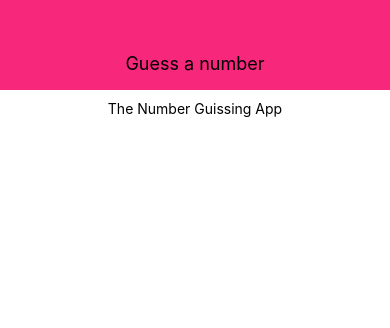
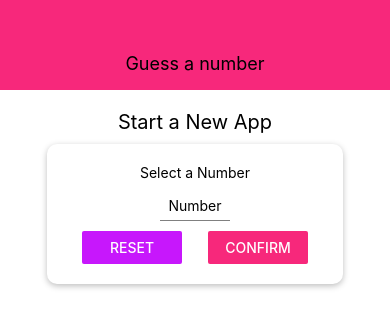
Before and after one commit to naveenrawat51/guess-a-number-game-in-react-native, a React Native app: screen / in a window 390 px wide. Shown: the top 328 px of the page. Built offline with nearby package versions, Linux system fonts and the light colour scheme.

Commit message:
screen added

```diff
--- /dev/null
+++ b/components/Card.js
@@ -0,0 +1,21 @@
+import React from 'react';
+import { StyleSheet, View } from 'react-native';
+
+export default function Card({children, style}) {
+    return (<View style={{...styles.card, ...style}}>
+        {children}
+    </View>)
+}
+
+ const styles = StyleSheet.create({
+    card: {
+        shadowColor: 'black',
+        shadowOffset: { width: 0, height: 2},
+        shadowRadius: 6,
+        shadowOpacity: 0.26,
+        backgroundColor: 'white',
+        elevation: 5,
+        padding: 20,
+        borderRadius: 10
+    }
+ })
--- a/components/Header.js
+++ b/components/Header.js
@@ -1,5 +1,6 @@
 import React from 'react';
 import { StyleSheet, View, Text } from 'react-native';
+import Colors from '../constants/colors';
 
 export default function Header({title}) {
     return(
@@ -14,7 +15,7 @@ const styles = StyleSheet.create({
         width: '100%',
         height: 90,
         paddingTop: 36,
-        backgroundColor: '#f7287b',
+        backgroundColor: Colors.primary,
         alignItems: 'center',
         justifyContent: 'center'
     },
--- /dev/null
+++ b/components/Input.js
@@ -0,0 +1,26 @@
+import React from 'react';
+import { StyleSheet, TextInput } from 'react-native';
+
+export default function Input(props) {
+
+    return(
+        <TextInput
+        {...props}
+        style={{
+            ...styles.input,
+            ...props.style}}
+            placeholder="Number"
+            autoCorrect={false}
+            keyboardType="numeric"
+            maxLength={2}/>
+    )
+}
+
+const styles = StyleSheet.create({
+    input: {
+        height: 30,
+        borderBottomWidth: 1,
+        borderBottomColor: 'gray',
+        marginVertical: 10
+    }
+})
--- /dev/null
+++ b/constants/colors.js
@@ -0,0 +1,4 @@
+export default {
+    primary: '#f7287b',
+    accent: '#c717fc'
+}
--- a/screens/startGameScreen.js
+++ b/screens/startGameScreen.js
@@ -1,11 +1,26 @@
 import React from 'react';
-import { StyleSheet, View, Text } from 'react-native';
+import { StyleSheet, View, Text, TextInput, Button } from 'react-native';
+import Card from '../components/Card';
+import Colors from '../constants/colors';
+import Input from '../components/Input';
 
 export default function StartGameScreen() {
 
     return (
         <View style={styles.screen}>
-            <Text>The Number Guissing App</Text>
+            <Text style={styles.title}>Start a New App</Text>
+            <Card style={styles.inputContainer}>
+                <Text>Select a Number</Text>
+                <Input style={styles.input} />
+                <View style={styles.buttonContainer}>
+                    <View style={styles.btn}>
+                    <Button title="Reset" color={Colors.accent} />
+                    </View>
+                    <View style={styles.btn}>
+                    <Button title="Confirm" color={Colors.primary} />
+                    </View>
+                </View>
+            </Card>
         </View>
     )
 };
@@ -16,5 +31,27 @@ const styles = StyleSheet.create({
         padding: 10,
         alignItems: 'center',
 
+    },
+    title: {
+        fontSize: 20,
+        marginVertical: 10
+    },
+    inputContainer: {
+        width: 300,
+        maxWidth: '80%',
+        alignItems: 'center'
+    },
+    buttonContainer: {
+        flexDirection: 'row',
+        width: '100%',
+        justifyContent: 'space-between',
+        paddingHorizontal: 15
+    },
+    btn: {
+        width: 100
+    },
+    input: {
+        width: 70,
+        textAlign: 'center'
     }
 })
```
